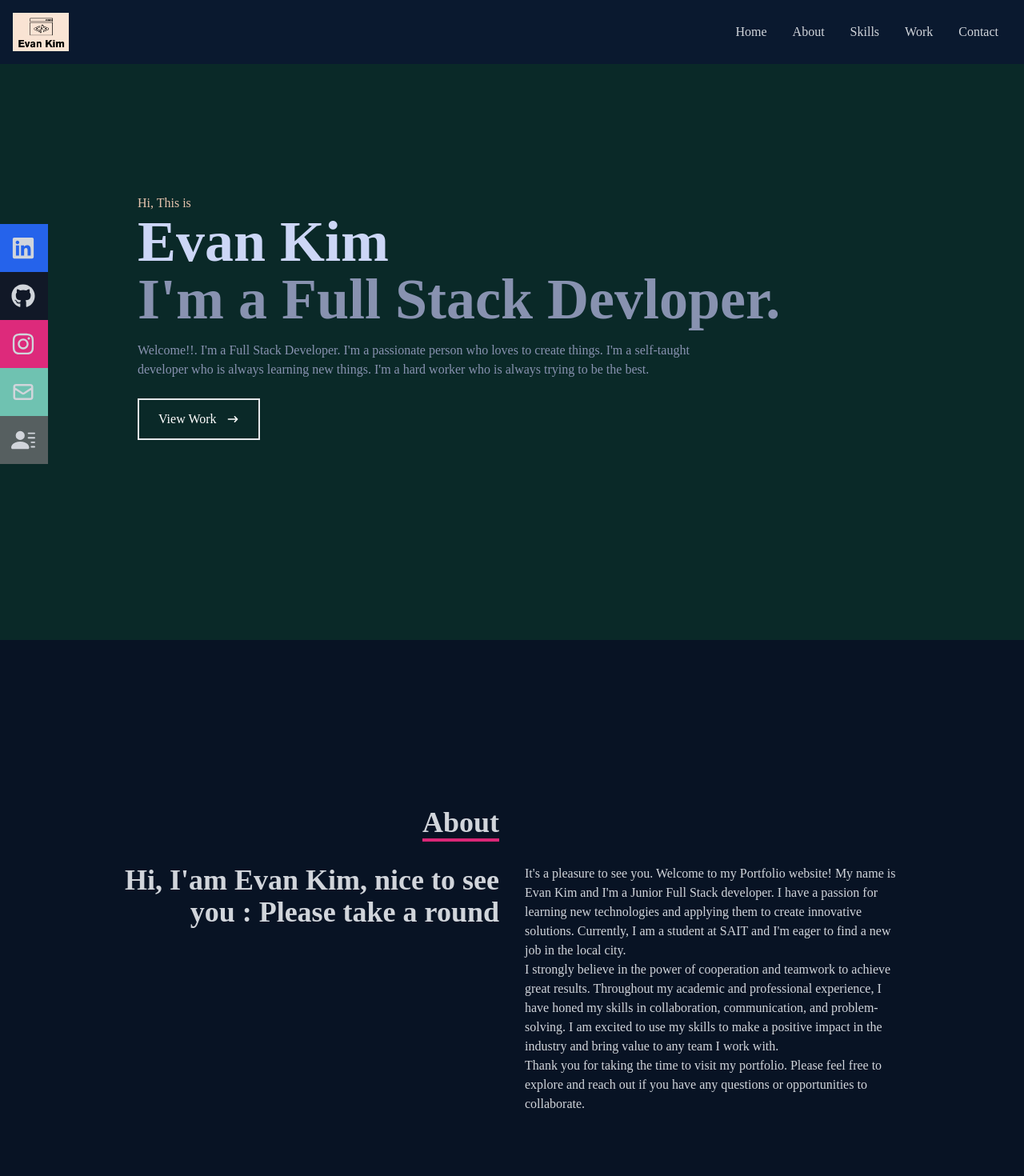
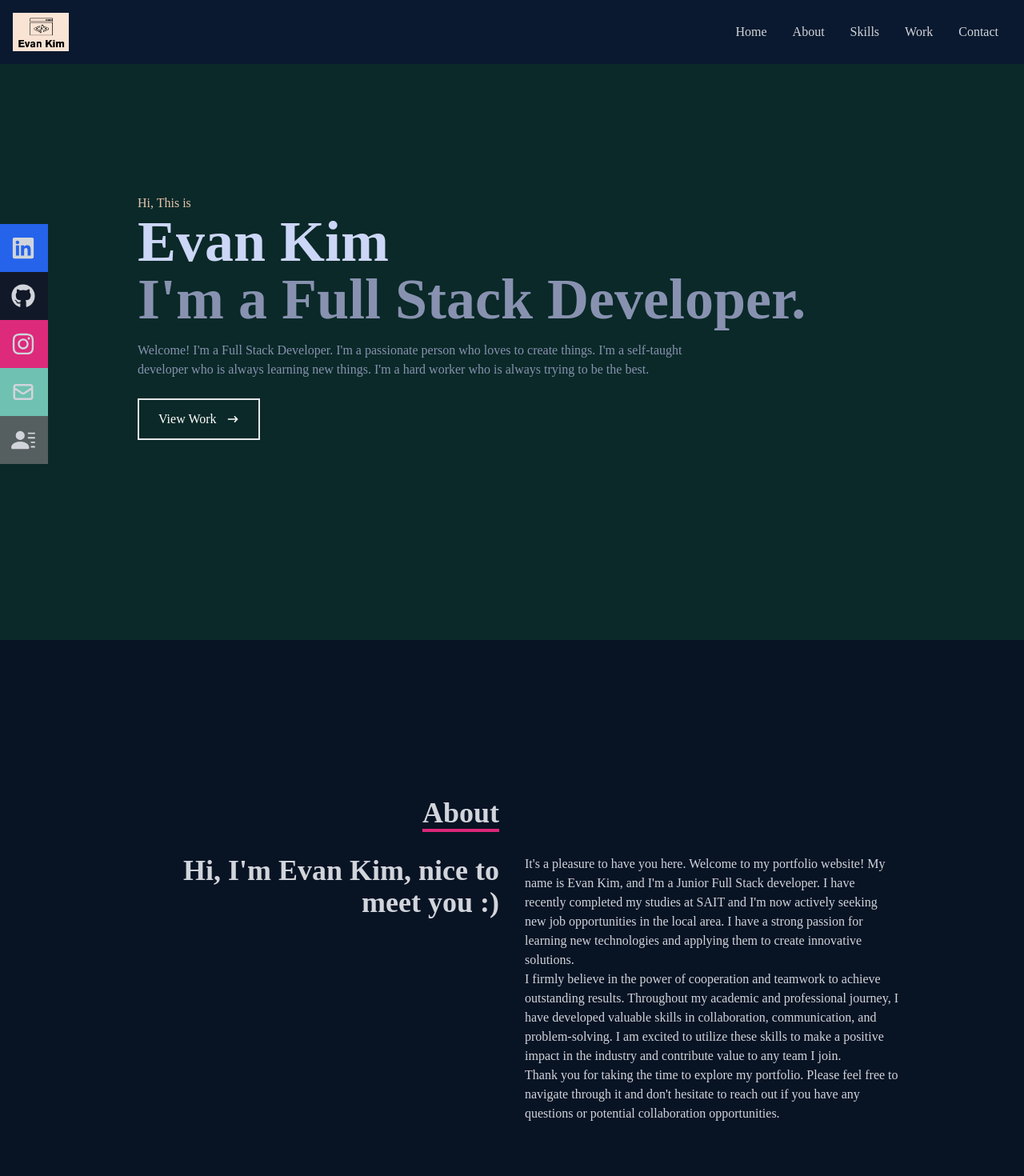
Before and after one commit to Evan977512/evankimportfolio, a React (Create React App) app: page / in a window 1280 px wide. Shown: the top 1470 px of the page at 80% size. Built offline with nearby package versions, Linux system fonts and the light colour scheme.

Commit message:
spell missing corrected.

```diff
--- a/src/components/About.jsx
+++ b/src/components/About.jsx
@@ -1,4 +1,4 @@
-import React from 'react';
+import React from "react";
 
 const About = () => {
   return (
@@ -11,22 +11,24 @@ const About = () => {
         </div>
         <div className="max-w-[1000px] w-full grid sm:grid-cols-2 gap-8 px-4">
           <div className="sm:text-right text-4xl font-bold">
-                        <p>Hi, I'am Evan Kim, nice to see you : Please take a round</p>
+            <p>Hi, I'm Evan Kim, nice to meet you :)</p>
           </div>
           <div>
             <p>
-                            It's a pleasure to see you. Welcome to my Portfolio website! My name is Evan Kim and I'm a Junior Full Stack developer. I
-                            have a passion for learning new technologies and applying them to create innovative solutions. Currently, I am a student
-                            at SAIT and I'm eager to find a new job in the local city.
+              It's a pleasure to have you here. Welcome to my portfolio website! My name is Evan Kim, and I'm a Junior
+              Full Stack developer. I have recently completed my studies at SAIT and I'm now actively seeking new job
+              opportunities in the local area. I have a strong passion for learning new technologies and applying them
+              to create innovative solutions.
             </p>
             <p>
-                            I strongly believe in the power of cooperation and teamwork to achieve great results. Throughout my academic and
-                            professional experience, I have honed my skills in collaboration, communication, and problem-solving. I am excited to use
-                            my skills to make a positive impact in the industry and bring value to any team I work with.
+              I firmly believe in the power of cooperation and teamwork to achieve outstanding results. Throughout my
+              academic and professional journey, I have developed valuable skills in collaboration, communication, and
+              problem-solving. I am excited to utilize these skills to make a positive impact in the industry and
+              contribute value to any team I join.
             </p>
             <p>
-                            Thank you for taking the time to visit my portfolio. Please feel free to explore and reach out if you have any questions
-                            or opportunities to collaborate.
+              Thank you for taking the time to explore my portfolio. Please feel free to navigate through it and don't
+              hesitate to reach out if you have any questions or potential collaboration opportunities.
             </p>
           </div>
         </div>
--- a/src/components/Home.jsx
+++ b/src/components/Home.jsx
@@ -8,8 +8,11 @@ const Home = () => {
       <div className="max-w-[1000px] mx-auto px-8 flex flex-col justify-center h-full">
         <p className="text-[#e6c4ae]">Hi, This is</p>
         <h1 className="text-4xl sm:text-7xl font-bold text-[#ccd6f6]">Evan Kim</h1>
-        <h2 className="text-4xl sm:text-7xl font-bold text-[#8892b0]">I'm a Full Stack Devloper.</h2>
-        <p className="text-[#8892b0] py-4 max-w-[700px]">Welcome!!. I'm a Full Stack Developer. I'm a passionate person who loves to create things. I'm a self-taught developer who is always learning new things. I'm a hard worker who is always trying to be the best.</p>
+        <h2 className="text-4xl sm:text-7xl font-bold text-[#8892b0]">I'm a Full Stack Developer.</h2>
+        <p className="text-[#8892b0] py-4 max-w-[700px]">
+          Welcome! I'm a Full Stack Developer. I'm a passionate person who loves to create things. I'm a self-taught
+          developer who is always learning new things. I'm a hard worker who is always trying to be the best.
+        </p>
 
         <div>
           <button className="text-white group border-2 px-6 py-3 my-2 flex items-center hover:bg-pink-600 hover:border-pink-600 ">
```
Lines whose indentation alone changed are shown as unchanged.
